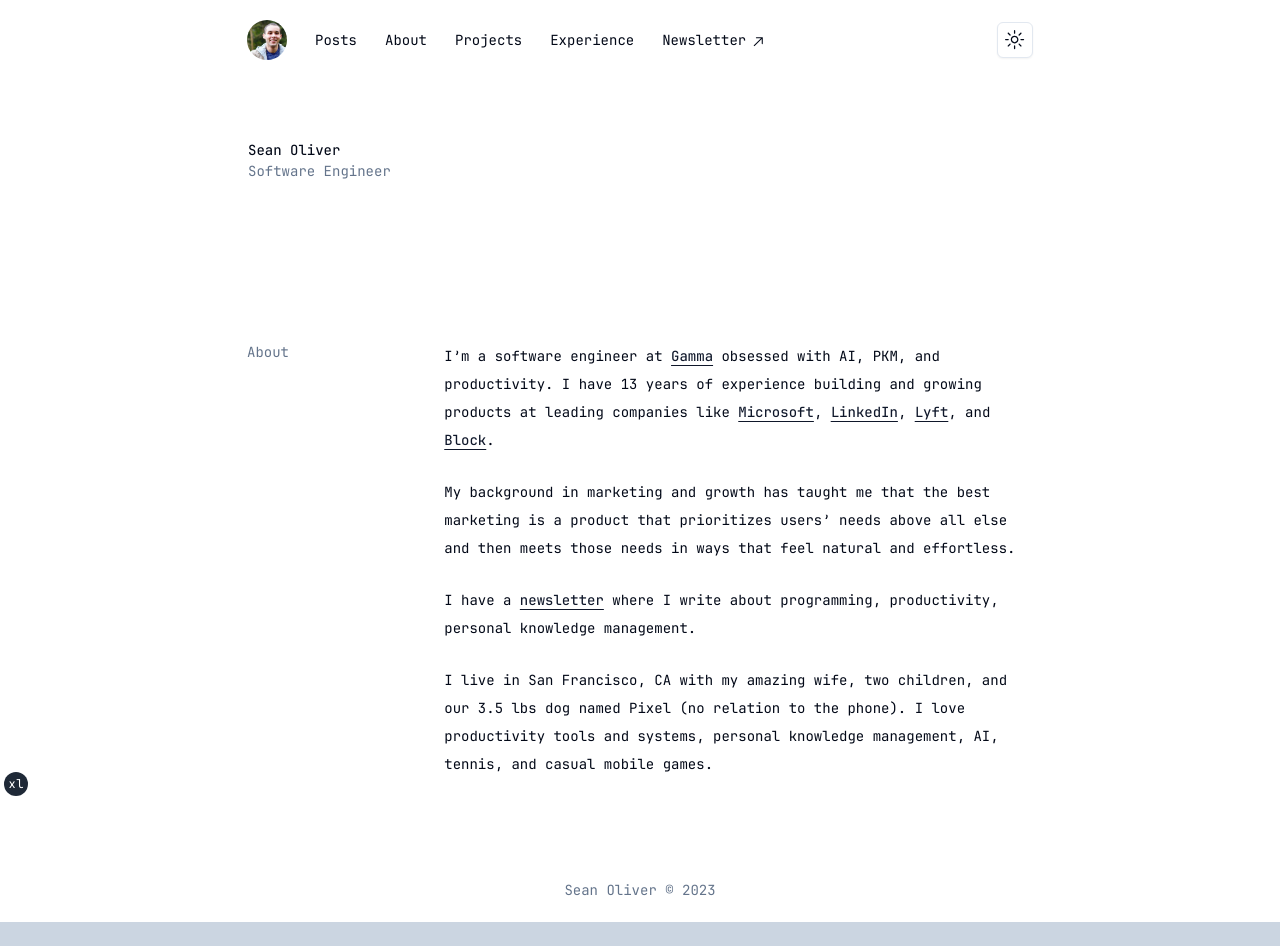
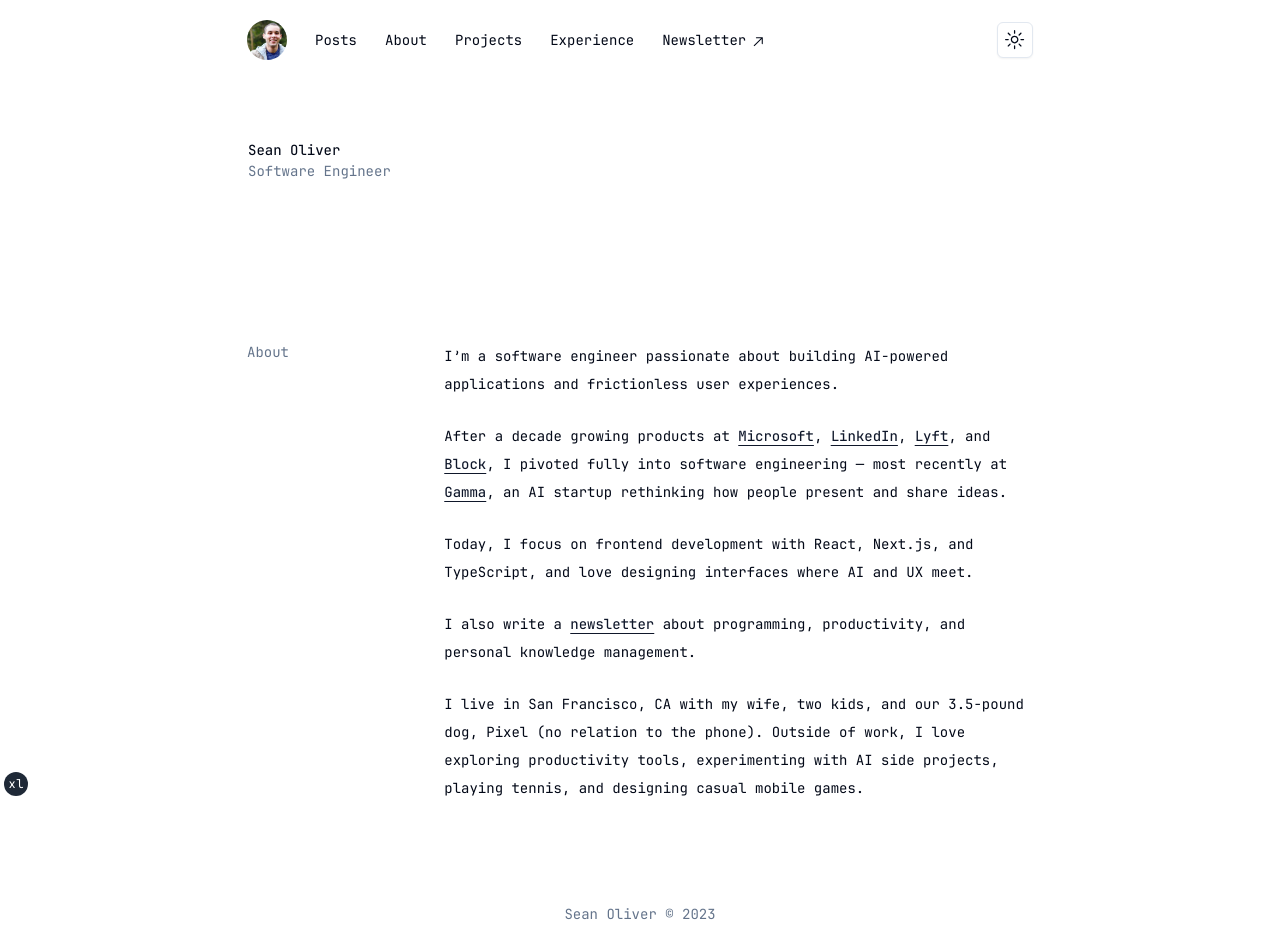
Before and after one commit to seanoliver/seanoliver-dot-dev, a Next.js app: page /about in a window 1280 px wide. Before the commit the page ends 922 px from the top, so only its background shows below. Built offline with nearby package versions, Linux system fonts and the light colour scheme.

Commit message:
bio update

```diff
--- a/src/app/about/page.tsx
+++ b/src/app/about/page.tsx
@@ -30,33 +30,35 @@ export default function About(): JSX.Element {
     <Section title='About'>
       <div className='About'>
         <p className='leading-7 [&:not(:first-child)]:mt-6'>
-          I’m a software engineer at{' '}
-          <UnderLink href='https://gamma.app'>Gamma</UnderLink> obsessed with
-          AI, PKM, and productivity. I have 13 years of experience building and
-          growing products at leading companies like{' '}
+          I’m a software engineer passionate about building AI-powered
+          applications and frictionless user experiences.
+        </p>
+        <p className='leading-7 [&:not(:first-child)]:mt-6'>
+          After a decade growing products at{' '}
           <UnderLink href='https://www.microsoft.com/'>Microsoft</UnderLink>,{' '}
           <UnderLink href='https://www.linkedin.com/'>LinkedIn</UnderLink>,{' '}
           <UnderLink href='https://www.lyft.com/'>Lyft</UnderLink>, and{' '}
-          <UnderLink href='https://www.block.xyz/'>Block</UnderLink>.
+          <UnderLink href='https://www.block.xyz/'>Block</UnderLink>, I pivoted
+          fully into software engineering — most recently at{' '}
+          <UnderLink href='https://gamma.app/'>Gamma</UnderLink>, an AI startup
+          rethinking how people present and share ideas.
         </p>
         <p className='leading-7 [&:not(:first-child)]:mt-6'>
-          My background in marketing and growth has taught me that the best
-          marketing is a product that prioritizes users’ needs above all else
-          and then meets those needs in ways that feel natural and effortless.
+          Today, I focus on frontend development with React, Next.js, and
+          TypeScript, and love designing interfaces where AI and UX meet.
         </p>
         <p className='leading-7 [&:not(:first-child)]:mt-6'>
-          I have a{' '}
+          I also write a{' '}
           <UnderLink href='https://newsletter.seanoliver.dev/'>
             newsletter
           </UnderLink>{' '}
-          where I write about programming, productivity, personal knowledge
-          management.
+          about programming, productivity, and personal knowledge management.
         </p>
         <p className='leading-7 [&:not(:first-child)]:mt-6'>
-          I live in San Francisco, CA with my amazing wife, two children, and
-          our 3.5 lbs dog named Pixel (no relation to the phone). I love
-          productivity tools and systems, personal knowledge management, AI,
-          tennis, and casual mobile games.
+          I live in San Francisco, CA with my wife, two kids, and our 3.5-pound
+          dog, Pixel (no relation to the phone). Outside of work, I love
+          exploring productivity tools, experimenting with AI side projects,
+          playing tennis, and designing casual mobile games.
         </p>
       </div>
     </Section>
```
